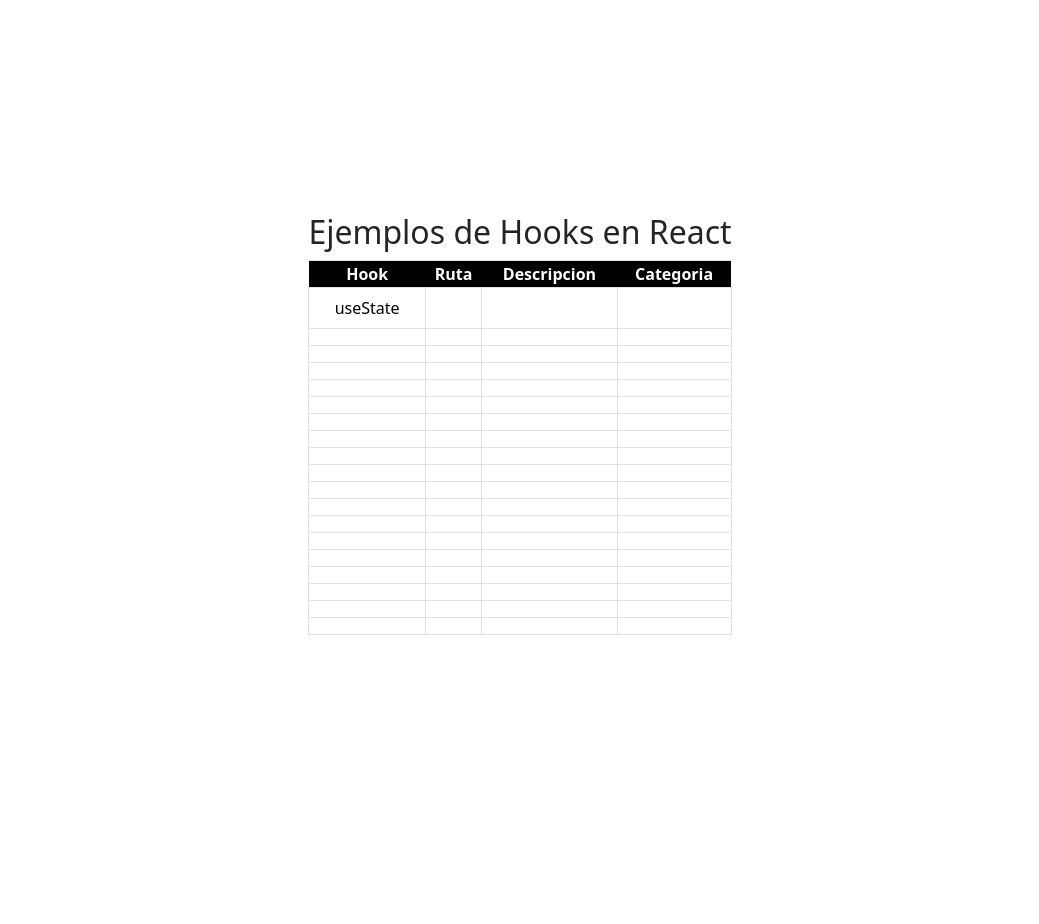
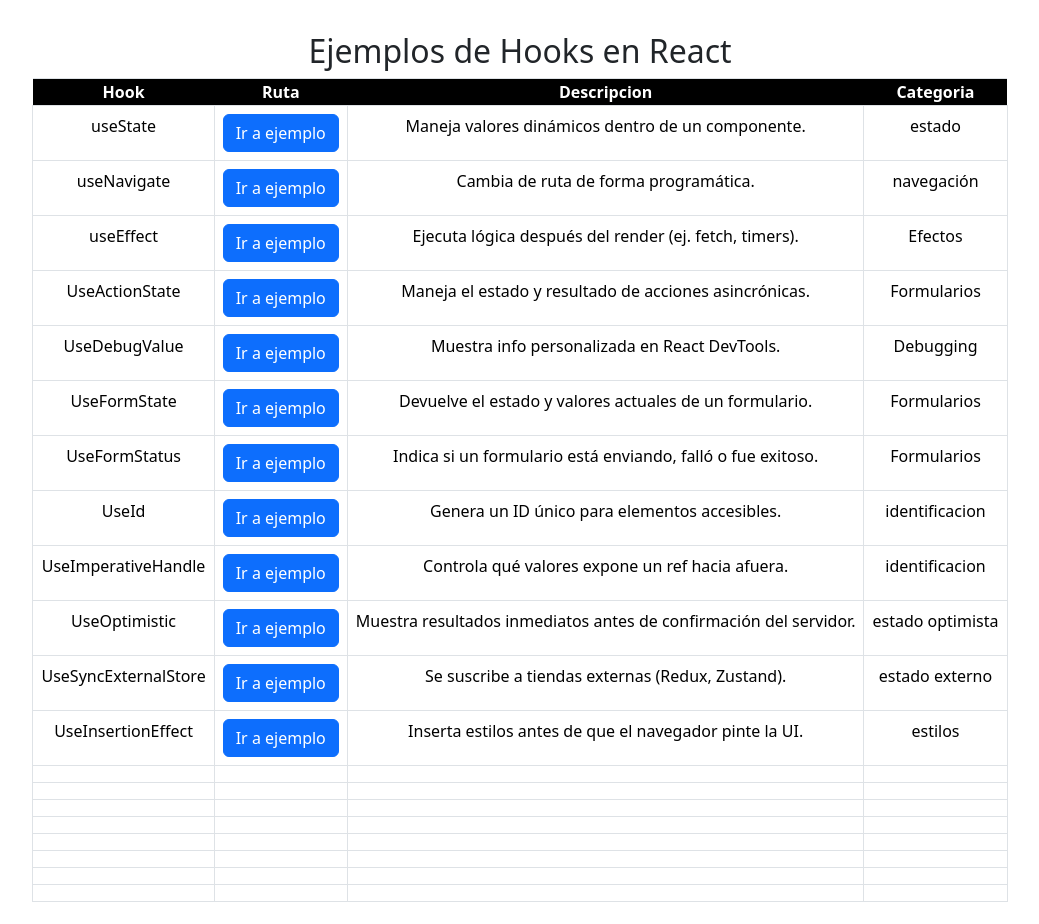
Before and after one commit to kevindamian2023/ProyectOrientadoAlSer, a React (Vite) app: page / in a window 1280 px wide. Shown: the top 924 px of the page, without its empty margins (120-1159 px from the left). Before the commit the page ends 864 px from the top, so only its background shows below. Built offline with nearby package versions, Linux system fonts and the light colour scheme.

Commit message:
subida de Hooks

```diff
--- a/src/App.jsx
+++ b/src/App.jsx
@@ -3,6 +3,16 @@ import './App.css'
 import HookUseState from './playground/HookUseState.jsx'
 import HomeHooks from './playground/HomeHooks.jsx'
 import HookUseNavigate from './playground/HookUseNavigate.jsx'
+import HookUseEffect from './playground/HookUseEffect.jsx'
+import HookUseActionState from './playground/HookUseActionState.jsx'
+import HookUseDebugValue from './playground/HookUseDebugValue.jsx'
+import HookUseFormState from './playground/HookUseFormState.jsx'
+import HookUseFormStatus from './playground/HookUseFormStatus.jsx'
+import HookUseId from './playground/HookUseId.jsx'
+import HookUseImperativeHandle from './playground/HookUseImperativeHandle.jsx'
+import HookUseOptimistic from './playground/HookUseOptimistic.jsx'
+import HookUseSyncExternalStore from './playground/HookUseSyncExternalStore.jsx'
+import HookUseInsertionEffect from './playground/useInsertionEffect.jsx'
 function App() {
   return (
 
@@ -13,6 +23,16 @@ function App() {
         {/* vista de ejemplo de hook useState */}
         <Route path="/useState" element={<HookUseState />}></Route>
         <Route path="/useNavigate" element={<HookUseNavigate />}></Route>
+        <Route path="/useEffect" element={<HookUseEffect />}></Route>
+        <Route path="/useActionState" element={<HookUseActionState />}></Route>
+        <Route path="/useDebugValue" element={<HookUseDebugValue />}></Route>
+        <Route path="/useFormState" element={<HookUseFormState />}></Route>
+        <Route path="/useFormStatus" element={<HookUseFormStatus />}></Route>
+        <Route path="/useId" element={<HookUseId />}></Route>
+        <Route path="/useImperativeHandle" element={<HookUseImperativeHandle />}></Route>
+        <Route path="/useOptimistic" element={<HookUseOptimistic />}></Route>
+        <Route path="/useSyncExternalStore" element={<HookUseSyncExternalStore />}></Route>
+        <Route path="/useInsertionEffect" element={<HookUseInsertionEffect />}></Route>
       </Routes>
      </BrowserRouter >
 
--- a/src/playground/HomeHooks.jsx
+++ b/src/playground/HomeHooks.jsx
@@ -1,8 +1,8 @@
 import React from 'react';
-
+import { Link } from 'react-router-dom';
 function HomeHooks() {
   return (
-    <div className='container justify-content-center align-content-center vh-100'>
+    <div className='container justify-content-center align-content-center vh-195'>
       <div className='text-center'>
         <h2>Ejemplos de Hooks en React</h2>
         <div className='list-group'>
@@ -21,69 +21,99 @@ function HomeHooks() {
             <tbody>
               <tr>
                 <td>useState</td>
-                <td></td>
-                <td></td>
-                <td></td>
+                <td>
+                  <Link to="/useState" className='btn btn-primary'>Ir a ejemplo</Link>
+                </td>
+                <td>Maneja valores dinámicos dentro de un componente.</td>
+                <td>estado</td>
               </tr>
               <tr>
-                <td></td>
-                <td></td>
-                <td></td>
-                <td></td>
+                <td>useNavigate</td>
+                <td>
+                  <Link to="/useNavigate" className='btn btn-primary'>Ir a ejemplo</Link>
+                </td>
+                <td>Cambia de ruta de forma programática.</td>
+                <td>navegación</td>
               </tr>
               <tr>
-                <td></td>
-                <td></td>
-                <td></td>
-                <td></td>
+                <td>useEffect</td>
+                <td>
+                  <Link to="/useEffect" className='btn btn-primary'>Ir a ejemplo</Link>
+                </td>
+                <td>Ejecuta lógica después del render (ej. fetch, timers).</td>
+                <td>Efectos</td>
               </tr>
               <tr>
-                <td></td>
-                <td></td>
-                <td></td>
-                <td></td>
+                <td>UseActionState</td>
+                <td>
+                  <Link to="/useActionState" className='btn btn-primary'>Ir a ejemplo</Link>
+                </td>
+                <td>Maneja el estado y resultado de acciones asincrónicas.</td>
+                <td>Formularios</td>
               </tr>
               <tr>
-                <td></td>
-                <td></td>
-                <td></td>
-                <td></td>
+                <td>UseDebugValue</td>
+                <td>
+                  <Link to="/useDebugValue" className='btn btn-primary'>Ir a ejemplo</Link>
+                </td>
+                <td>Muestra info personalizada en React DevTools.</td>
+                <td>Debugging</td>
               </tr>
               <tr>
-                <td></td>
-                <td></td>
-                <td></td>
-                <td></td>
+                <td>UseFormState</td>
+                <td>
+                  <Link to="/useFormState" className='btn btn-primary'>Ir a ejemplo</Link>
+                </td>
+                <td>Devuelve el estado y valores actuales de un formulario.</td>
+                <td>Formularios</td>
               </tr>
               <tr>
-                <td></td>
-                <td></td>
-                <td></td>
-                <td></td>
+                <td>UseFormStatus</td>
+                <td>
+                  <Link to="/useFormStatus" className='btn btn-primary'>Ir a ejemplo</Link>
+                </td>
+                <td>Indica si un formulario está enviando, falló o fue exitoso.</td>
+                <td>Formularios</td>
               </tr>
               <tr>
-                <td></td>
-                <td></td>
-                <td></td>
-                <td></td>
+                <td>UseId</td>
+                <td>
+                  <Link to="/useId" className='btn btn-primary'>Ir a ejemplo</Link>
+                </td>
+                <td>Genera un ID único para elementos accesibles.</td>
+                <td>identificacion</td>
               </tr>
               <tr>
-                <td></td>
-                <td></td>
-                <td></td>
-                <td></td>
+                <td>UseImperativeHandle</td>
+                <td>
+                  <Link to="/useImperativeHandle" className='btn btn-primary'>Ir a ejemplo</Link>
+                </td>
+                <td>Controla qué valores expone un ref hacia afuera.</td>
+                <td>identificacion</td>
               </tr>
               <tr>
-                <td></td>
-                <td></td>
-                <td></td>
-                <td></td>
+                <td>UseOptimistic</td>
+                <td>
+                  <Link to="/useOptimistic" className='btn btn-primary'>Ir a ejemplo</Link>
+                </td>
+                <td>Muestra resultados inmediatos antes de confirmación del servidor.</td>
+                <td>estado optimista</td>
               </tr>
               <tr>
-                <td></td>
-                <td></td>
-                <td></td>
-                <td></td>
+                <td>UseSyncExternalStore</td>
+                <td>
+                  <Link to="/useSyncExternalStore" className='btn btn-primary'>Ir a ejemplo</Link>
+                </td>
+                <td>Se suscribe a tiendas externas (Redux, Zustand).</td>
+                <td>estado externo</td>
+              </tr>
+              <tr>
+                <td>UseInsertionEffect</td>
+                <td>
+                  <Link to="/useInsertionEffect" className='btn btn-primary'>Ir a ejemplo</Link>
+                </td>
+                <td>Inserta estilos antes de que el navegador pinte la UI.</td>
+                <td>estilos</td>
               </tr>
               <tr>
                 <td></td>
--- /dev/null
+++ b/src/playground/HookUseActionState.jsx
@@ -0,0 +1,20 @@
+import { useActionState } from "react";
+
+async function enviar(prev, formData) {
+  return `Hola ${formData.get("nombre")}`;
+}
+
+export default function HookUseActionState() {
+  const [mensaje, formAction] = useActionState(enviar, "Esperando...");
+
+  return (
+    <>
+    <form action={formAction}>
+      <input name="nombre" placeholder="Nombre" />
+      <button>Enviar</button>
+      <p>{mensaje}</p>
+    </form>
+     <a href="/">Ir a Home</a>
+</>
+  );
+}
--- /dev/null
+++ b/src/playground/HookUseDebugValue.jsx
@@ -0,0 +1,21 @@
+import { useDebugValue, useState } from "react";
+
+function useContador() {
+  const [count, setCount] = useState(0);
+  useDebugValue(count > 5 ? "Alto" : "Bajo");
+  return [count, setCount];
+}
+
+export default function HookUseDebugValue() {
+  const [count, setCount] = useContador();
+
+  return (
+    <div>
+      <h2>useDebugValue</h2>
+      <p>Contador: {count}</p>
+      <button onClick={() => setCount(count + 1)}>Incrementar</button>
+                 <a href="/">Ir a Home</a>
+
+    </div>
+  );
+}
--- /dev/null
+++ b/src/playground/HookUseFormState.jsx
@@ -0,0 +1,20 @@
+import { useFormState } from "react-dom";
+
+async function action(prev, formData) {
+  return { message: formData.get("nombre") };
+}
+
+export default function HookUseFormState() {
+  const [state, formAction] = useFormState(action, { message: "" });
+
+  return (
+    <>
+    <form action={formAction}>
+      <input name="nombre" placeholder="Escribe tu nombre" />
+      <button>Enviar</button>
+      <p>Mensaje: {state.message}</p>
+    </form>
+           <a href="/">Ir a Home</a>
+    </>
+  );
+}
--- /dev/null
+++ b/src/playground/HookUseFormStatus.jsx
@@ -0,0 +1,19 @@
+import { useFormStatus } from "react-dom";
+
+export default function HookUseFormStatus() {
+  return (
+    <form action={() => new Promise((res) => setTimeout(res, 1000))}>
+      <BotonEnviar />
+    </form>
+  );
+}
+
+function BotonEnviar() {
+  const status = useFormStatus();
+  return (
+  <>
+  <button disabled={status.pending}>{status.pending ? "Enviando..." : "Enviar"}</button>
+         <a href="/">Ir a Home</a>
+    </>
+  );
+}
--- /dev/null
+++ b/src/playground/HookUseId.jsx
@@ -0,0 +1,14 @@
+import { useId } from "react";
+
+export default function HookUseId() {
+  const id = useId();
+
+  return (
+    <div>
+      <h2>useId</h2>
+      <label htmlFor={id}>Nombre:</label>
+      <input id={id} type="text" />
+       <a href="/">Ir a Home</a>
+    </div>
+  );
+}
--- /dev/null
+++ b/src/playground/HookUseImperativeHandle.jsx
@@ -0,0 +1,21 @@
+import { forwardRef, useImperativeHandle, useRef } from "react";
+
+const Input = forwardRef((props, ref) => {
+  const inputRef = useRef();
+  useImperativeHandle(ref, () => ({
+    focus: () => inputRef.current.focus(),
+  }));
+  return <input ref={inputRef} />;
+});
+
+export default function HookUseImperativeHandle() {
+  const inputRef = useRef();
+  return (
+    <div>
+      <h2>useImperativeHandle</h2>
+      <Input ref={inputRef} />
+      <button onClick={() => inputRef.current.focus()}>Focar desde padre</button>
+       <a href="/">Ir a Home</a>
+    </div>
+  );
+}
--- /dev/null
+++ b/src/playground/HookUseOptimistic.jsx
@@ -0,0 +1,24 @@
+import { useOptimistic, useState } from "react";
+
+export default function HookUseOptimistic() {
+  const [messages, setMessages] = useState([]);
+  const [optimisticMessages, addOptimisticMessage] = useOptimistic(messages);
+
+  const sendMessage = (msg) => {
+    addOptimisticMessage([...messages, msg]);
+    setTimeout(() => setMessages((prev) => [...prev, msg]), 1000);
+  };
+
+  return (
+    <div>
+      <h2>useOptimistic</h2>
+      <button onClick={() => sendMessage("Nuevo mensaje")}>Enviar</button>
+      <ul>
+        {optimisticMessages.map((m, i) => (
+          <li key={i}>{m}</li>
+        ))}
+      </ul>
+       <a href="/">Ir a Home</a>
+    </div>
+  );
+}
--- /dev/null
+++ b/src/playground/HookUseSyncExternalStore.jsx
@@ -0,0 +1,22 @@
+import { useSyncExternalStore } from "react";
+
+function subscribe(callback) {
+  window.addEventListener("resize", callback);
+  return () => window.removeEventListener("resize", callback);
+}
+
+function getSnapshot() {
+  return window.innerWidth;
+}
+
+export default function HookUseSyncExternalStore() {
+  const width = useSyncExternalStore(subscribe, getSnapshot);
+
+  return (
+    <div>
+      <h2>useSyncExternalStore</h2>
+      <p>Ancho de ventana: {width}px</p>
+       <a href="/">Ir a Home</a>
+    </div>
+  );
+}
--- /dev/null
+++ b/src/playground/useInsertionEffect.jsx
@@ -0,0 +1,34 @@
+import React, { useInsertionEffect, useState } from "react";
+
+function HookUseInsertionEffect() {
+  const [color, setColor] = useState("blue");
+
+  useInsertionEffect(() => {
+    // Crear e insertar una regla CSS dinámica
+    const style = document.createElement("style");
+    style.innerHTML = `
+      .dynamic-text {
+        color: ${color};
+        font-weight: bold;
+      }
+    `;
+    document.head.appendChild(style);
+
+    // Limpieza al desmontar
+    return () => {
+      document.head.removeChild(style);
+    };
+  }, [color]);
+
+  return (
+    <div>
+      <p className="dynamic-text">Este texto cambia de color dinámicamente</p>
+      <button onClick={() => setColor("red")}>Rojo</button>
+      <button onClick={() => setColor("green")}>Verde</button>
+      <button onClick={() => setColor("blue")}>Azul</button>
+      <a href="/">Ir a Home</a>
+    </div>
+  );
+}
+
+export default HookUseInsertionEffect;
```
Also changed, not shown: src/playground/HookUseEffect.jsx (+14 -7 lines).
